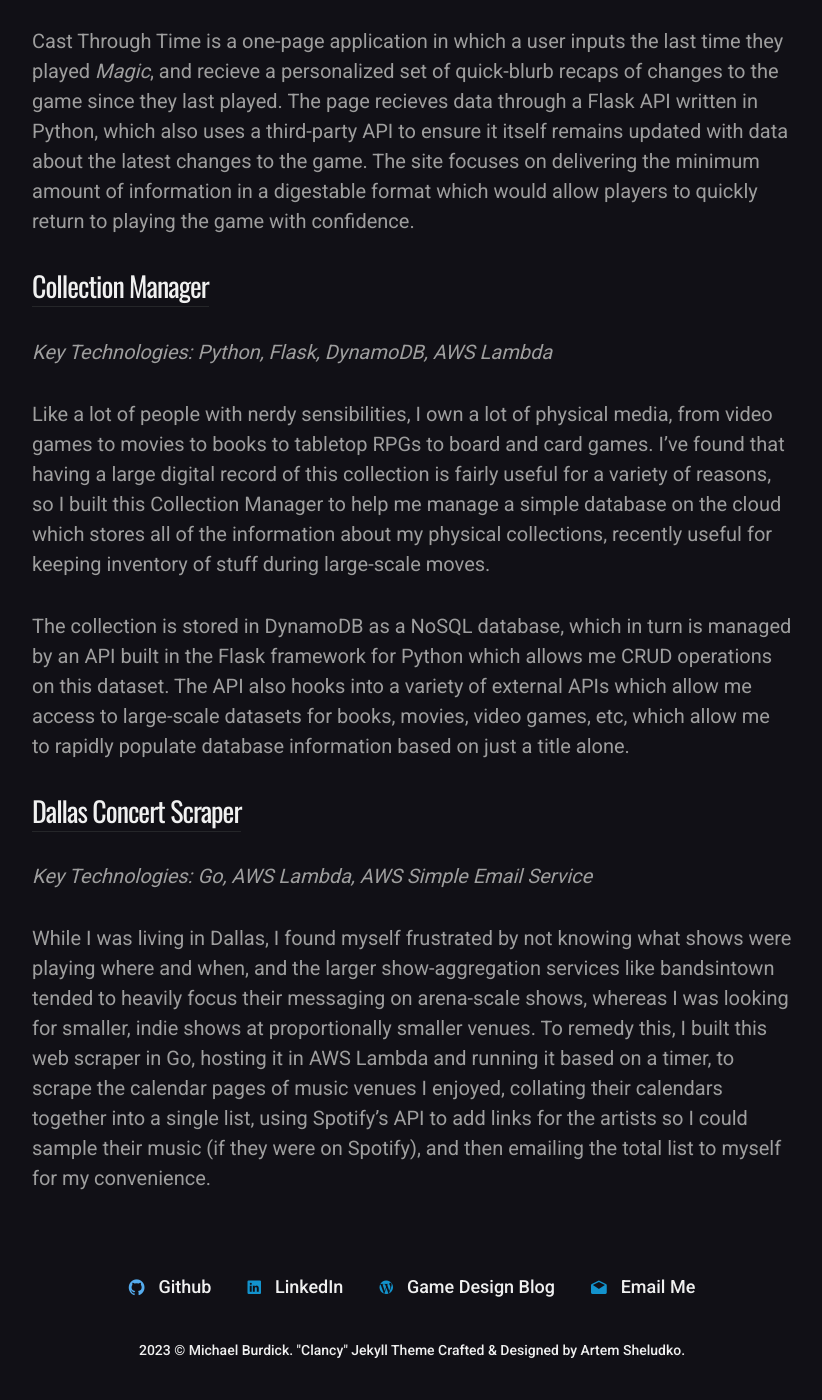
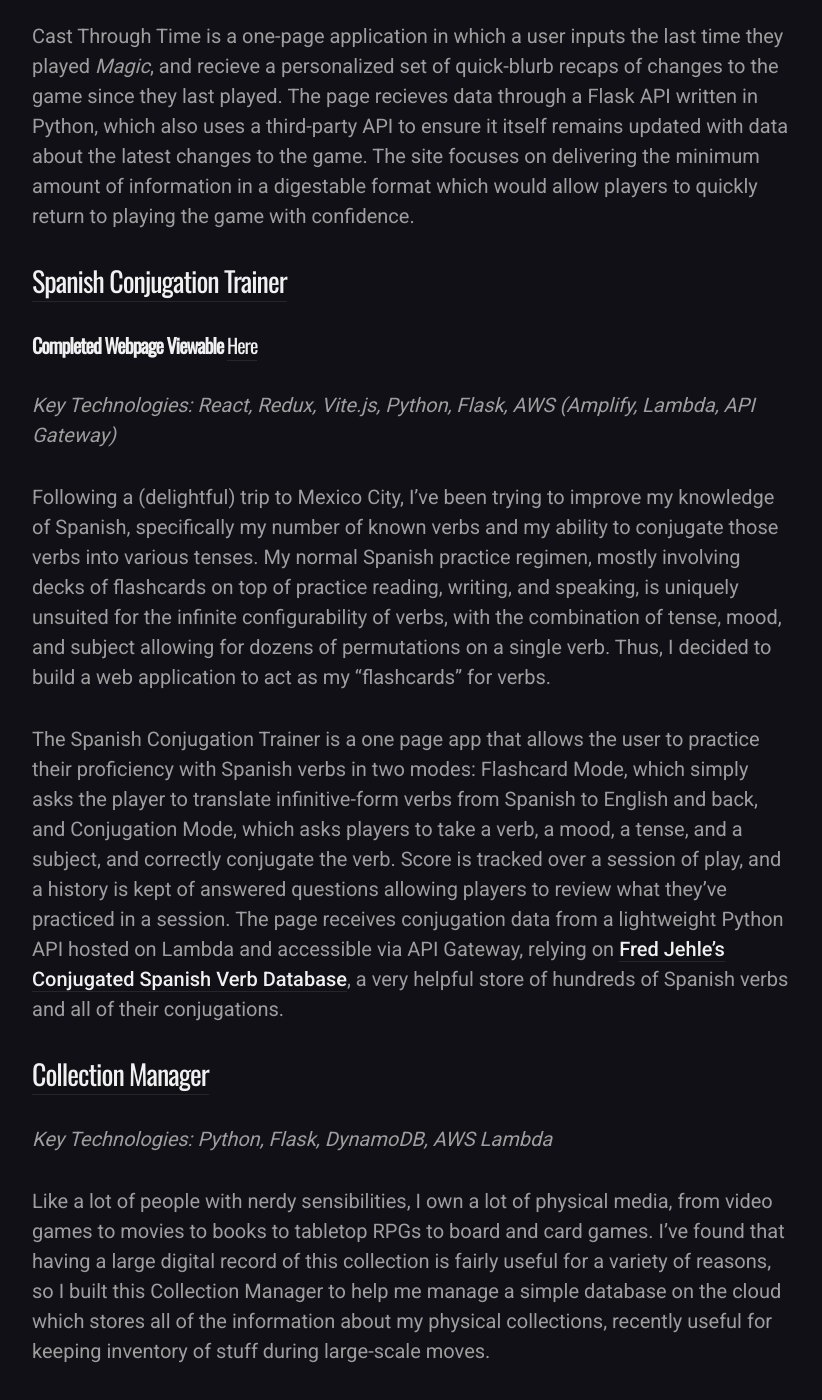
Before and after one commit to Asylumrunner/Asylumrunner.github.io, a Jekyll site: the page built from docs/_pages/portfolio.md, in a window 1280 px wide and 1400 px high, scrolled down 1314 px. Shown: the whole window, without its empty margins (228-1050 px from the left). Built offline with Jekyll 4.4.1, drawn with Linux system fonts in a browser that asks for light colours; nearby versions of some CDN libraries.

Commit message:
add spanish conjugation trainer

```diff
--- a/docs/_pages/portfolio.md
+++ b/docs/_pages/portfolio.md
@@ -13,13 +13,22 @@ I run a number of tabletop role-playing games (such as Dungeons and Dragons) for
 Maskmaker is an API, created with the Express framework for Node.js and hosted via AWS Lambda, which generates non-player characters on the fly, including the ability to generate unique names via Markov Chain. I then consume this API using a series of customized, dockerized Discord bots, each customed tuned to the particular game I am playing, which use the Maskmaker API alongside some basic dice-rolling functionality to assist me while running tabletop RPGs.
 
 ## [Cast Through Time](https://github.com/Asylumrunner/CastThroughTime)
-### _Completed Webpage Viewable [Here](https://www.castthroughtime.com)_
+#### Completed Webpage Viewable [Here](https://www.castthroughtime.com)
 
 *Key Technologies: React, Redux, Python, Flask, AWS (Amplify, Lambda, S3, API Gateway)*
 
 I recently restarted playing the tabletop card game _Magic: The Gathering_ after an almost decade-long hiatus, and discovered that while there were many resources available to help brand new players learn how to play the game from zero, there were seemingly no resources for helping a returning player "catch-up", allowing them to focus on learning changes to the game which happened since the last time they played. So, I decided to build such a site myself.
 
 Cast Through Time is a one-page application in which a user inputs the last time they played _Magic_, and recieve a personalized set of quick-blurb recaps of changes to the game since they last played. The page recieves data through a Flask API written in Python, which also uses a third-party API to ensure it itself remains updated with data about the latest changes to the game. The site focuses on delivering the minimum amount of information in a digestable format which would allow players to quickly return to playing the game with confidence.
+
+## [Spanish Conjugation Trainer](https://github.com/Asylumrunner/spanish-trainer)
+#### Completed Webpage Viewable [Here](https://www.espanolverbconjugator.com/)
+
+*Key Technologies: React, Redux, Vite.js, Python, Flask, AWS (Amplify, Lambda, API Gateway)*
+
+Following a (delightful) trip to Mexico City, I've been trying to improve my knowledge of Spanish, specifically my number of known verbs and my ability to conjugate those verbs into various tenses. My normal Spanish practice regimen, mostly involving decks of flashcards on top of practice reading, writing, and speaking, is uniquely unsuited for the infinite configurability of verbs, with the combination of tense, mood, and subject allowing for dozens of permutations on a single verb. Thus, I decided to build a web application to act as my "flashcards" for verbs.
+
+The Spanish Conjugation Trainer is a one page app that allows the user to practice their proficiency with Spanish verbs in two modes: Flashcard Mode, which simply asks the player to translate infinitive-form verbs from Spanish to English and back, and Conjugation Mode, which asks players to take a verb, a mood, a tense, and a subject, and correctly conjugate the verb. Score is tracked over a session of play, and a history is kept of answered questions allowing players to review what they've practiced in a session. The page receives conjugation data from a lightweight Python API hosted on Lambda and accessible via API Gateway, relying on [Fred Jehle's Conjugated Spanish Verb Database](https://github.com/ghidinelli/fred-jehle-spanish-verbs), a very helpful store of hundreds of Spanish verbs and all of their conjugations.
 
 ## [Collection Manager](https://github.com/Asylumrunner/CollectionDatabase)
 
```
